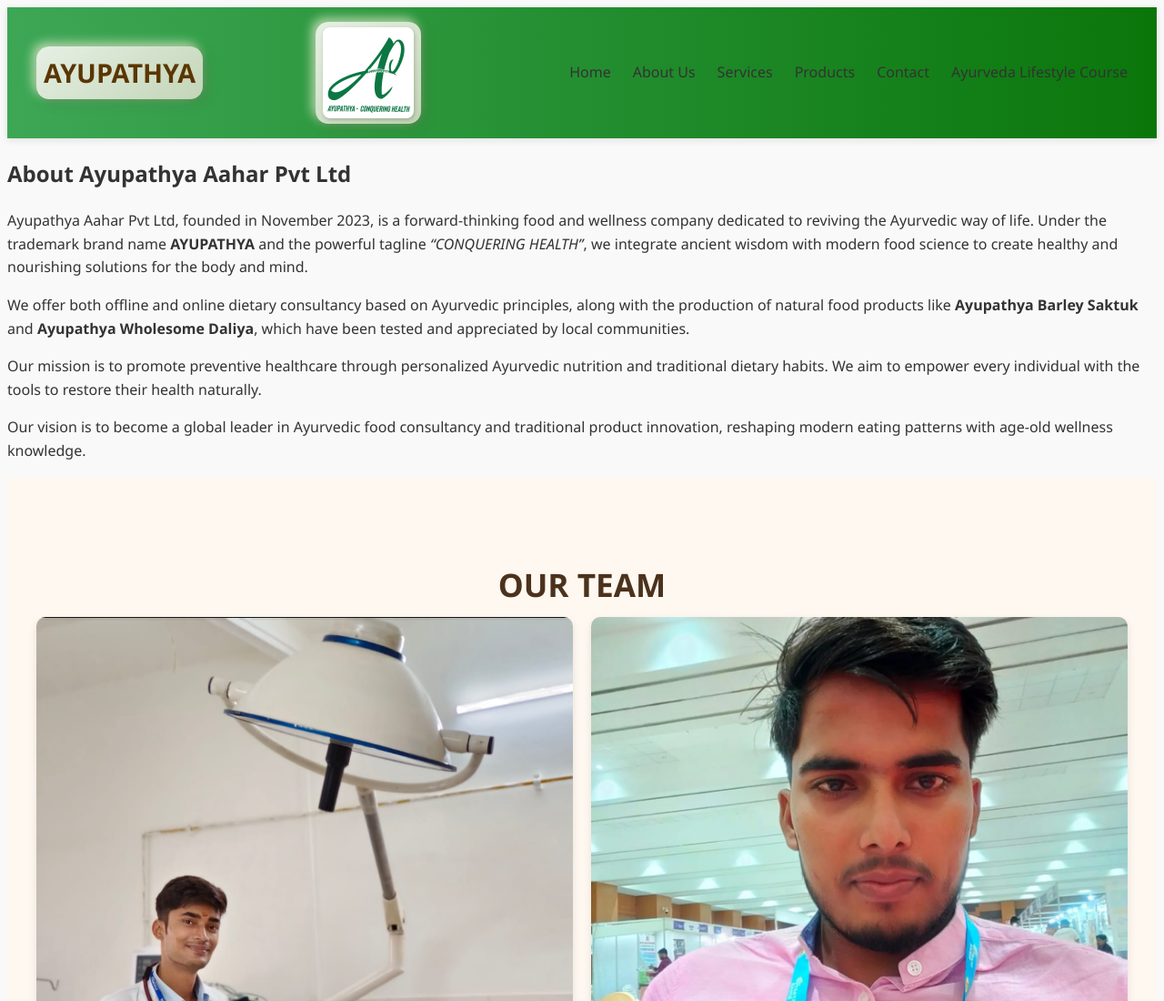
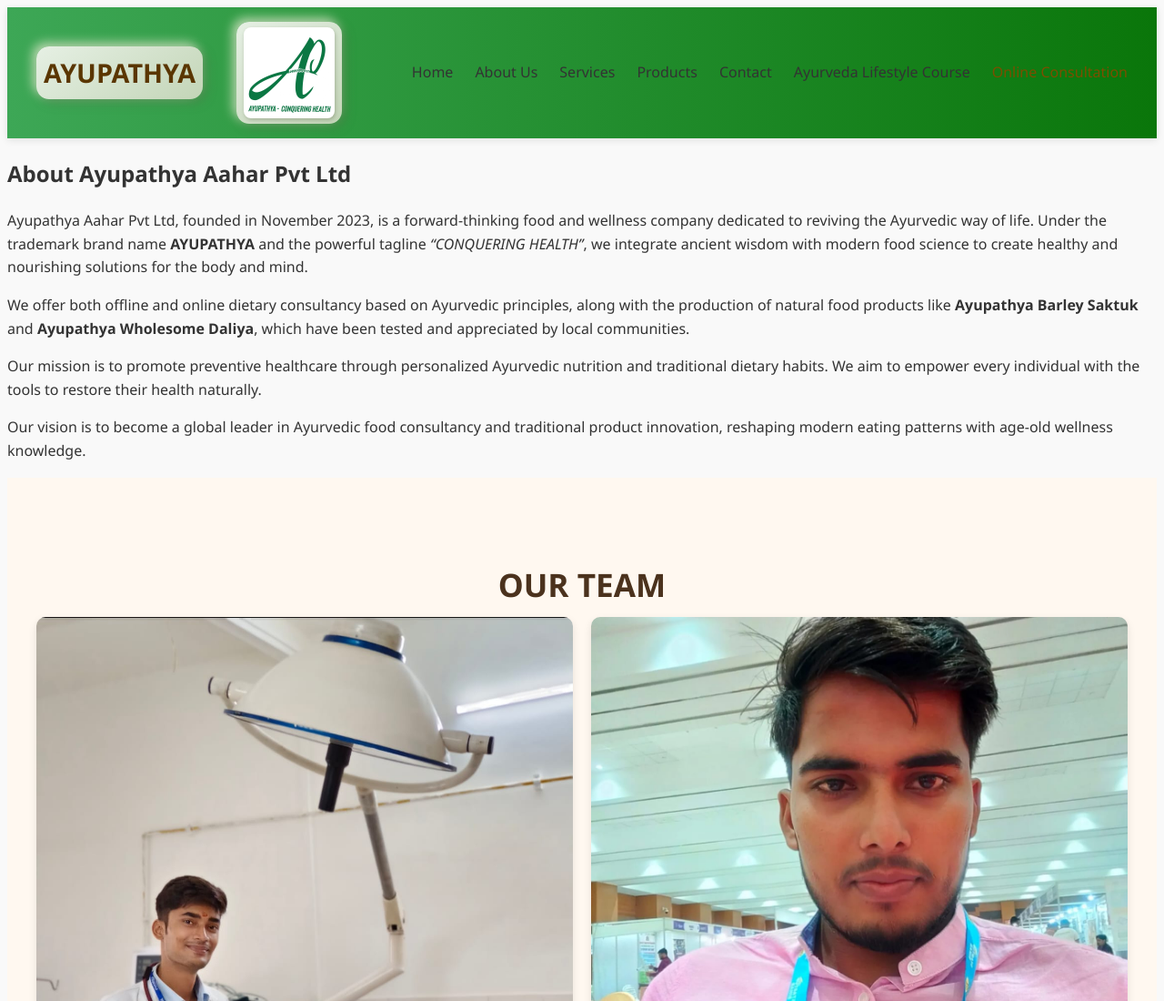
Before and after one commit to Ayupathya/Ayupathya-Conquering-Health, a website: page public/about.html in a window 1280 px wide. Shown: the top 1100 px of the page at 91% size. Drawn offline with Linux system fonts and the light colour scheme.

Commit message:
Add 'Online Consultation' link to navigation

```diff
--- a/public/about.html
+++ b/public/about.html
@@ -79,6 +79,7 @@
         <li><a href="products.html">Products</a></li>
         <li><a href="contact.html">Contact</a></li>
         <a href="ayupathyalifestyle.html">Ayurveda Lifestyle Course</a>
+        <li><a href="consultation.html" class="active">Online Consultation</a></li>
       </ul>
     </div>
   </header>
```
